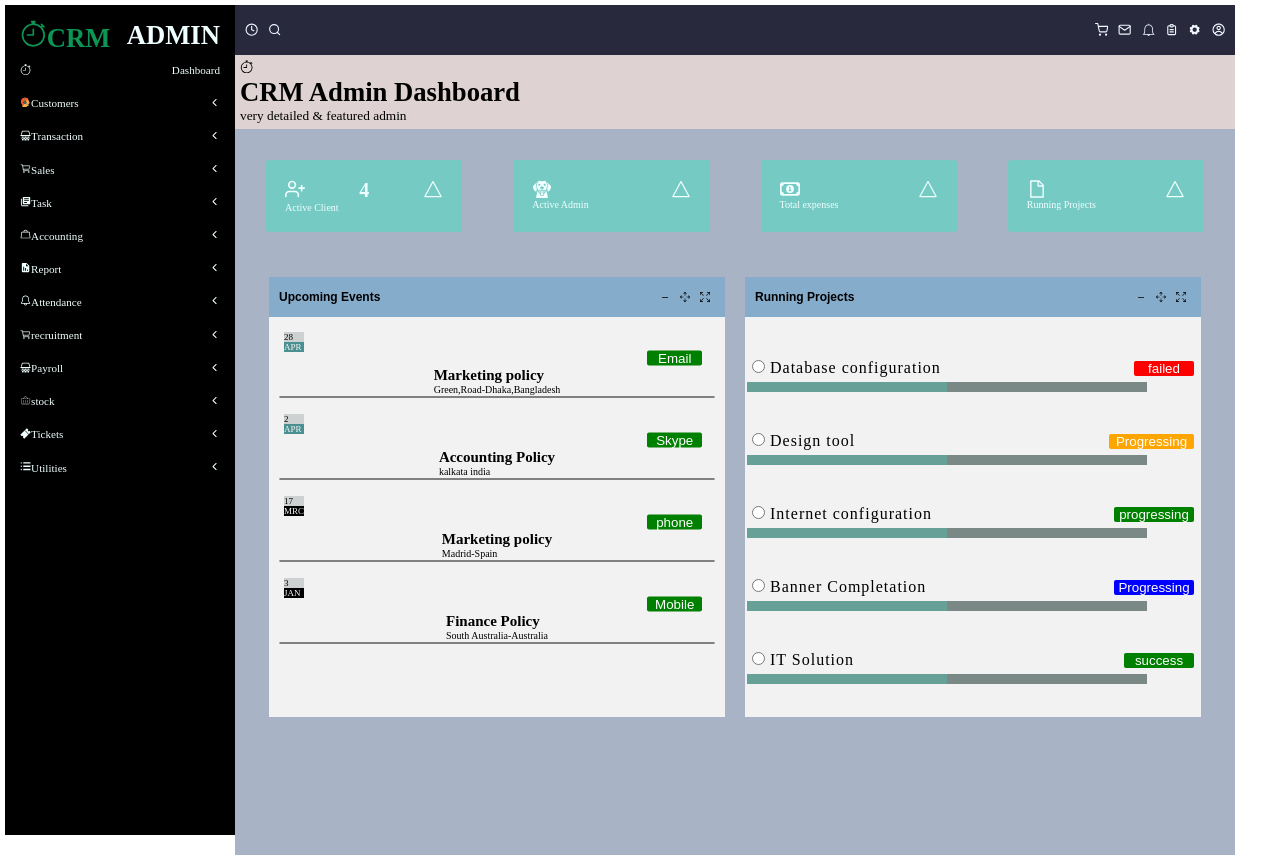
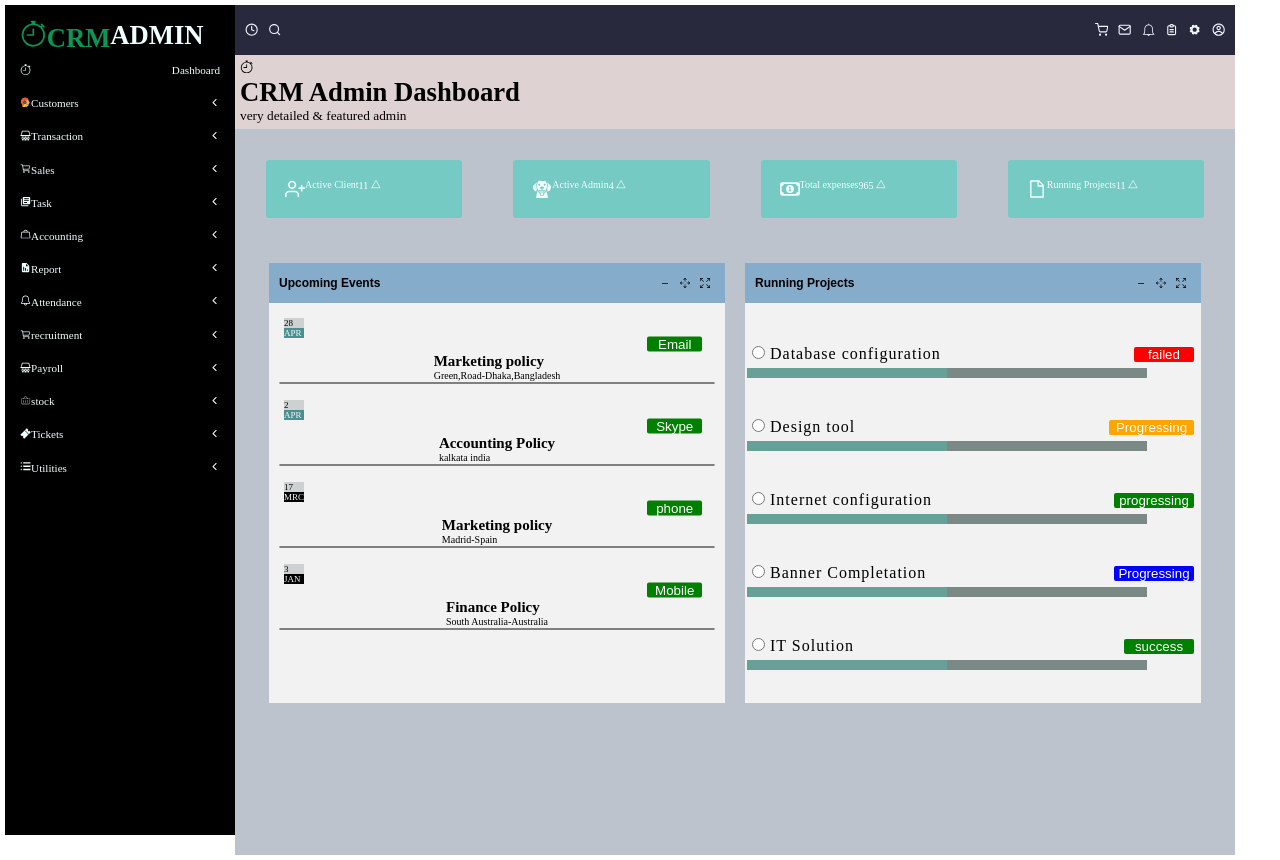
Before and after one commit to nawagirwacatherine/FINAL-INTERVIEW, a React (Vite) app in the folder final-interview/: page / in a window 1280 px wide. Built offline with nearby package versions, Linux system fonts and the light colour scheme.

Commit message:
add styling to the client items

```diff
--- a/final-interview/src/App.css
+++ b/final-interview/src/App.css
@@ -15,8 +15,8 @@
 
    height: 850px;
    width: 1000px;
-font-size: smaller;
-  background-color: rgb(168, 179, 197);
+   font-size: smaller;
+  background-color: rgb(189, 195, 205);
 }
 
 .side-bar {
@@ -99,6 +99,7 @@ text-align:right;
 }
 
 .clients {
+  display: flex;
 align-content: space-between;
   margin: 1rem;
   padding: 19px;
@@ -118,11 +119,10 @@ align-content: space-between;
 
 
 }
+.triangle {
+ color:white ;
+}
 
-/*
-.content {
-  color: black;
-} */
 .events {
   align-items: center;
   display: flex;
@@ -158,7 +158,6 @@ gap: 10px;
   width: 50%;
   align-self: flex-start;
   height: 400px;
-  /* padding-right: 5px; */
 
 
 }
@@ -176,11 +175,9 @@ gap: 10px;
   display: flex;
   align-items: center;
   justify-content:space-between ;
-  /* margin-left: auto;
-  text-align:right; */
-
   background-color: rgb(134, 172, 203);
 }
+
 .last-content {
   background-color: rgb(243, 242, 242);;
   height: 400px;
@@ -189,7 +186,6 @@ gap: 10px;
 .date-month {
   color: white;
   align-self: flex-start;
-  /* height: 80px; */
   width: 20px;
   padding: 15px;
   align-self: flex-start;
@@ -209,9 +205,8 @@ align-content: center;
   font-size: xx-small;
 }
 h1{
+  display: flex;
 
-  display: flex;
-  justify-content: space-between;
 }
 
 h3 {
--- a/final-interview/src/pages/Clients.jsx
+++ b/final-interview/src/pages/Clients.jsx
@@ -1,11 +1,17 @@
+import { IoTriangleOutline } from "react-icons/io5";
+
 function Clients (prop) {
 
     return (
+      <>
    <div className="clients">
-    <h1>{prop.icon} {prop.description} {prop.icon1}</h1>
+    <h1>{prop.icon}</h1>
     <p>{prop.name}</p>
 
+    <div className="triangle"> {prop.number} < IoTriangleOutline /> </div>
    </div>
+
+   </>
     )
   }
 
--- a/final-interview/src/pages/Content.jsx
+++ b/final-interview/src/pages/Content.jsx
@@ -4,8 +4,6 @@ import Events from "./Events.jsx"
 import  MarketingPolicy from "./MarketingPolicy.jsx"
 
 import { FiUserPlus } from "react-icons/fi";
-
-import { IoTriangleOutline } from "react-icons/io5";
  import {GiLabradorHead } from "react-icons/gi";
  import { FaRegMoneyBill1 } from "react-icons/fa6";
  import { AiOutlineFile } from "react-icons/ai";
@@ -17,10 +15,10 @@ function Content () {
 
    <div className="content">
     <div className="client1">
-    <Clients name="Active Client" icon={< FiUserPlus/>} description="4"icon1={< IoTriangleOutline/>}  />
-     <Clients name="Active Admin" icon={< GiLabradorHead />} icon1={< IoTriangleOutline/>}   />
-     <Clients name="Total expenses" icon={< FaRegMoneyBill1 />} icon1={< IoTriangleOutline/>}  />
-     <Clients name="Running Projects" icon={< AiOutlineFile/>} icon1={< IoTriangleOutline/>}   />
+    <Clients name="Active Client" icon={< FiUserPlus/>}  number="11"/>
+     <Clients name="Active Admin" icon={< GiLabradorHead />} number="4"/>
+     <Clients name="Total expenses" icon={< FaRegMoneyBill1 />} number="965"/>
+     <Clients name="Running Projects" icon={< AiOutlineFile/>} number="11"/>
      </div>
   <div className="event1">
     <div className="event2">
```
